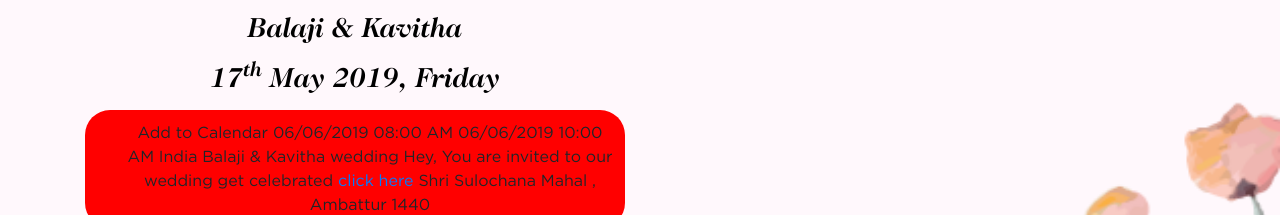
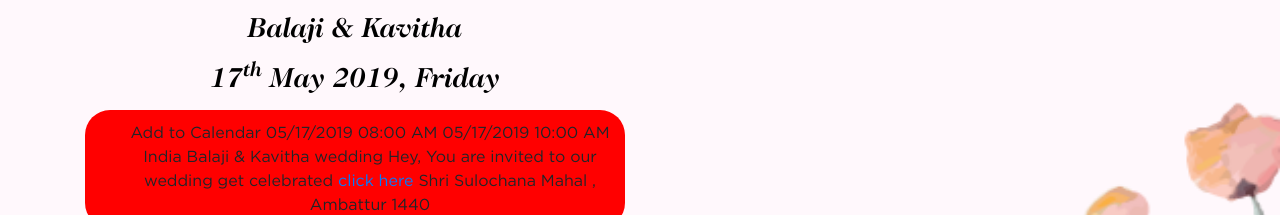
Before and after one commit to balajikavitha/balajikavitha.github.io, a plain HTML site: page index.html in a window 1280 px wide. Shown: the part 1000-1215 px from the top of the page. Drawn offline with Linux system fonts and the light colour scheme; a script that the page names is missing.

Commit message:
Update index.html

```diff
--- a/index.html
+++ b/index.html
@@ -73,8 +73,8 @@ Yes! We are getting married!!!
                        <h3 class="mb-3">17<sup>th</sup> May 2019, Friday</h3>
                        <div title="Add to Calendar" class="addeventatc" data-direct="google">
 					    Add to Calendar
-					     <span class="start">06/06/2019 08:00 AM</span>
-					    <span class="end">06/06/2019  10:00 AM</span>
+					     <span class="start">05/17/2019 08:00 AM</span>
+					    <span class="end">05/17/2019  10:00 AM</span>
 					    <span class="timezone">India</span>
 					    <span class="title">Balaji & Kavitha wedding</span>
 					    <span class="description">Hey, You are invited to our wedding get celebrated <a href="https://balajikavitha.github.io">click here</a></span>
```
